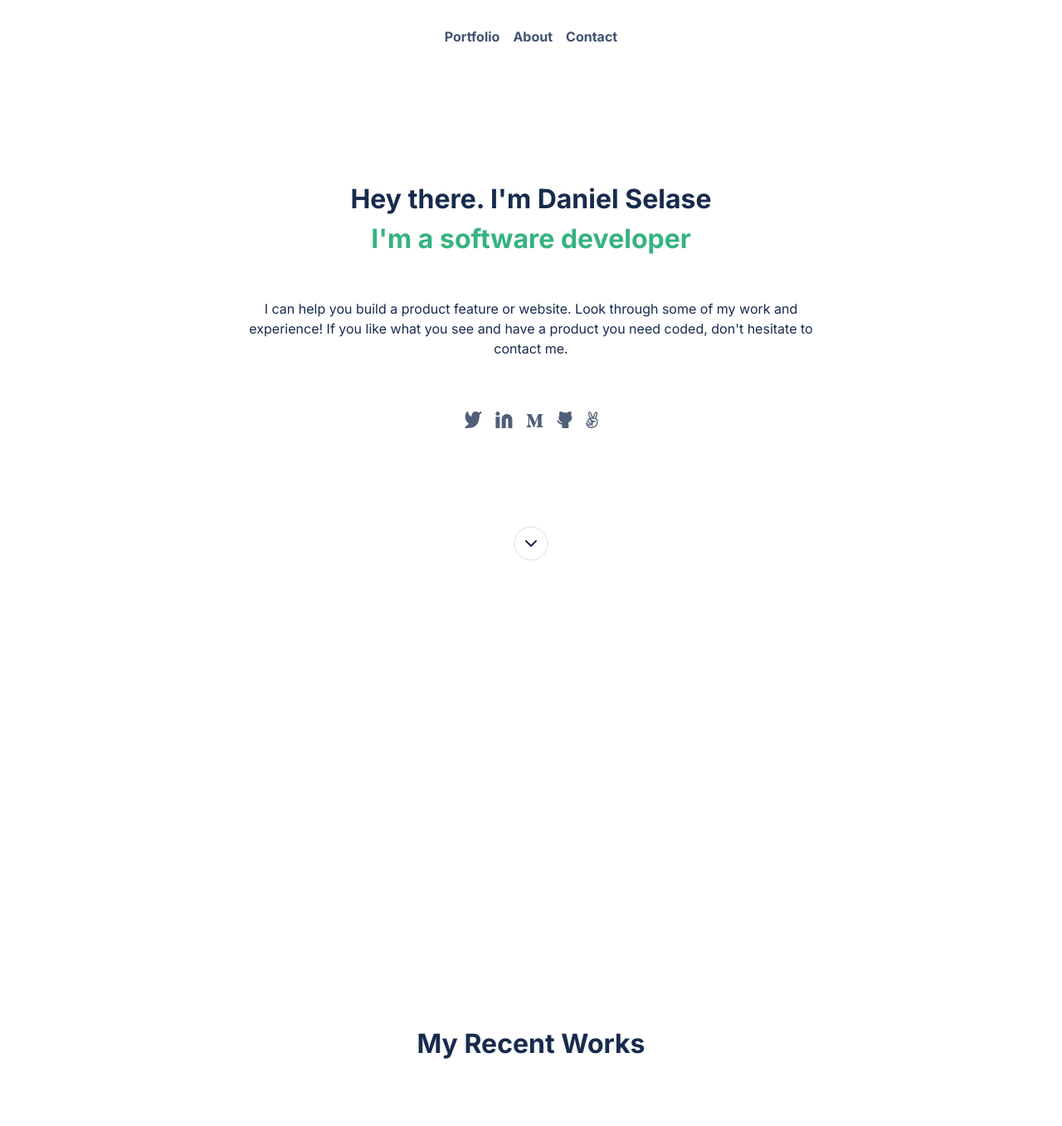
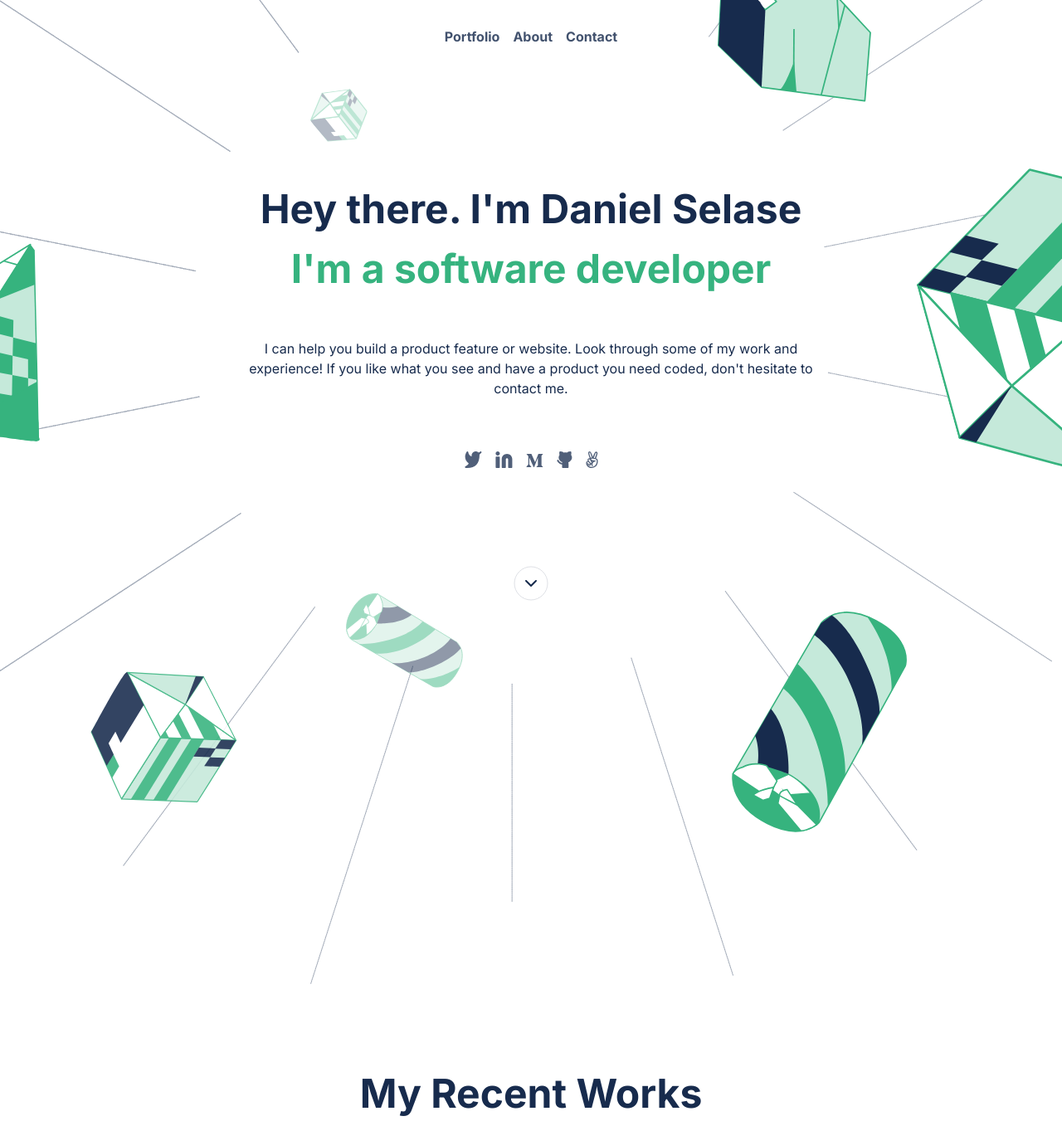
Before and after one commit to dselasea/portfolio-1, a website: page index.html in a window 1280 px wide. Shown: the top 1357 px of the page at 83% size. Drawn offline with Linux system fonts and the light colour scheme.

Commit message:
Changed font size and font weight of heading and updated images

```diff
--- a/index.html
+++ b/index.html
@@ -201,7 +201,7 @@
                         <button class="btn btn__submit" type="submit">Get in touch</button>
                     </form>
                 </div>
-                <div class="contact__form-desktop">
+                <!-- <div class="contact__form-desktop">
                     <form action="https://formspree.io/f/mrgdrewl"
                     method="POST">
                         <div class="contact__name">
@@ -220,7 +220,7 @@
                         </div>
                         <button class="btn btn__submit" type="submit">Get in touch</button>
                     </form>
-                </div>
+                </div> -->
             </div>
         </div>
     </section>
--- a/style.css
+++ b/style.css
@@ -51,7 +51,7 @@ a {
 }
 
 .heading-2 {
-  font-size: 2rem;
+  font-size: 3rem;
 }
 
 .container {
@@ -102,7 +102,8 @@ a {
 .hero__title-dark,
 .hero__title-green {
   display: block;
-  font-size: 2rem;
+  font-size: 3rem;
+  font-weight: 700;
 }
 
 .hero__title-dark {
@@ -401,10 +402,6 @@ textarea,
     text-align: left;
   }
 
-  .contact__form {
-    display: none;
-  }
-
   .contact__form-desktop {
     display: block;
   }
```
Also changed, not shown: images/Frame@2x.svg (added), images/Header-llustration-desktop@2x.png (added), images/header-illustration-desktop.svg (added), images/illustration-about me-1-desktop.svg (added), images/illustration-about-me-2.svg (added), images/illustration-about-me.svg (added), images/illustration-desktop-1.svg (added), images/illustration-desktop-2.svg (added), images/illustration-desktop-3.svg (added).
